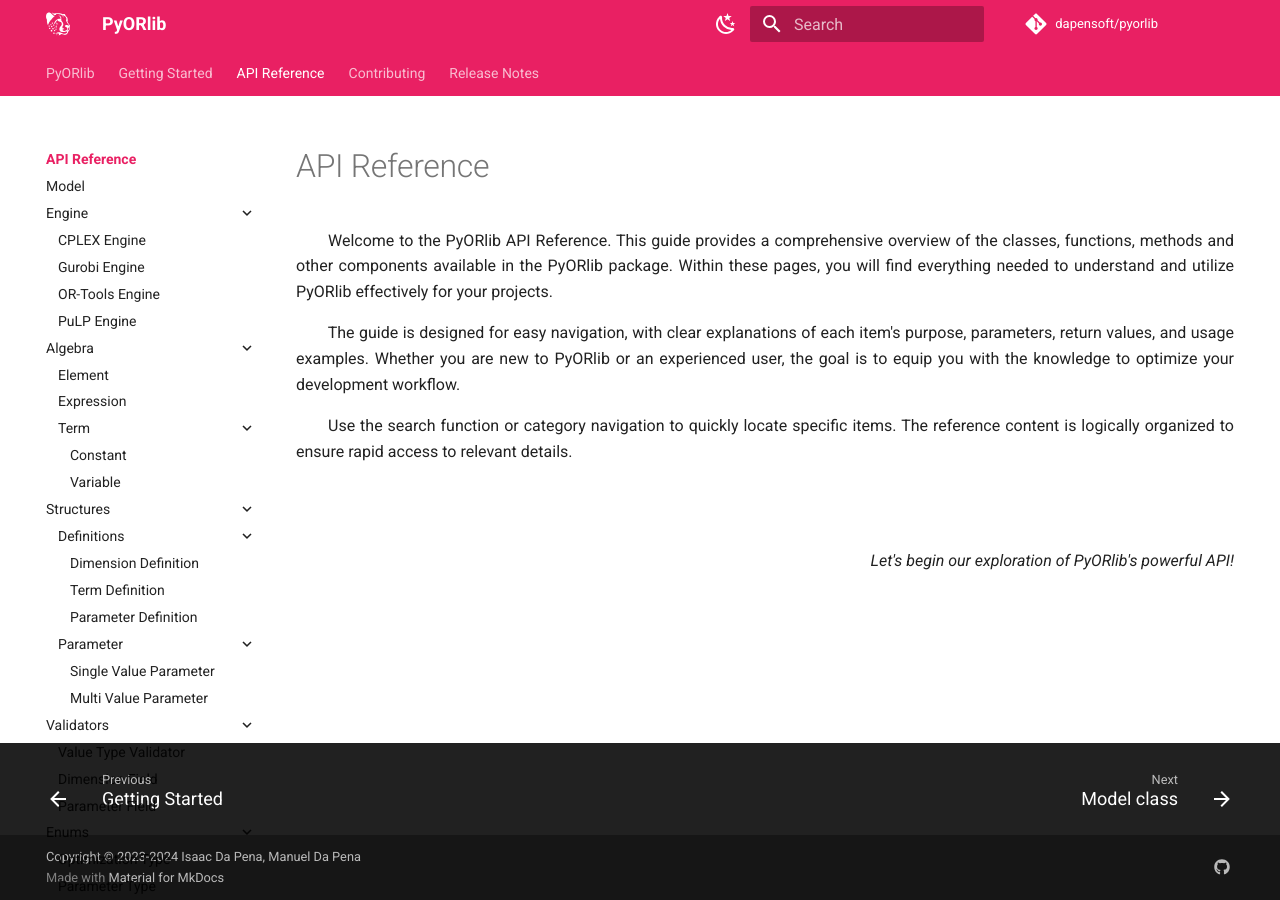
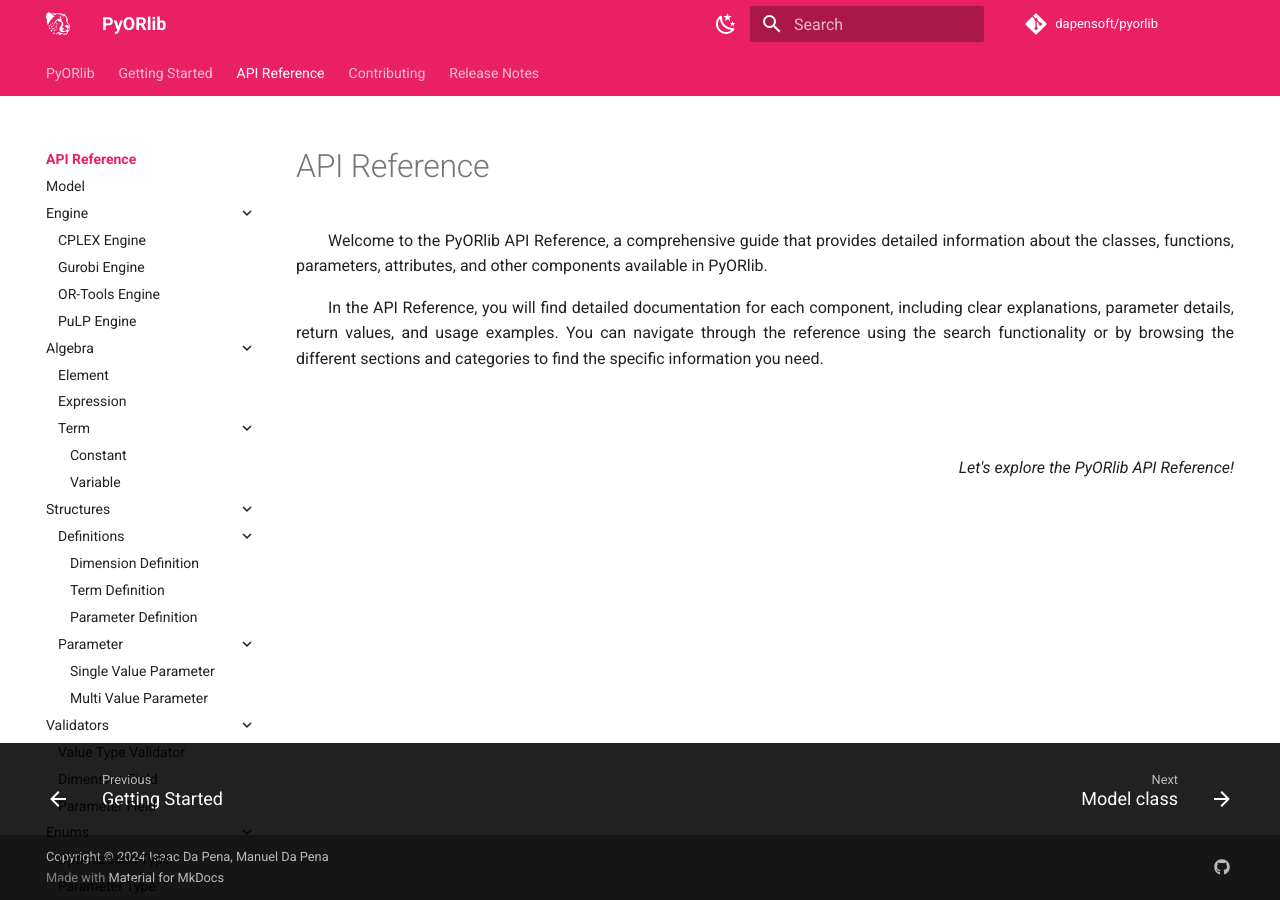
Before and after one commit to dapensoft/pyorlib, an MkDocs documentation site: the page built from docs/api/index.md, in a window 1280 px wide. Built offline with MkDocs 1.6.1 and Material for MkDocs 9.7.7, drawn with Linux system fonts in a browser that asks for light colours; comment, search, counter and statistics services are not loaded.

Commit message:
Update API index and copyright in docs

```diff
--- a/docs/api/index.md
+++ b/docs/api/index.md
@@ -6,27 +6,21 @@
 # API Reference
 
 <p style='text-align: justify;'>
-    &emsp;&emsp;Welcome to the PyORlib API Reference. This guide provides a comprehensive overview of the classes,
-	functions, methods and other components available in the PyORlib package. Within these pages, you will find
-	everything needed to understand and utilize PyORlib effectively for your projects.
+    &emsp;&emsp;Welcome to the PyORlib API Reference, a comprehensive guide that provides detailed information about
+	the classes, functions, parameters, attributes, and other components available in PyORlib.
 </p>
 
 <p style='text-align: justify;'>
-    &emsp;&emsp;The guide is designed for easy navigation, with clear explanations of each item's purpose, parameters,
-	return values, and usage examples. Whether you are new to PyORlib or an experienced user, the goal is to equip you
-	with the knowledge to optimize your development workflow.
-</p>
-
-<p style='text-align: justify;'>
-    &emsp;&emsp;Use the search function or category navigation to quickly locate specific items. The reference content
-	is logically organized to ensure rapid access to relevant details.
+    &emsp;&emsp;In the API Reference, you will find detailed documentation for each component, including clear explanations,
+	parameter details, return values, and usage examples. You can navigate through the reference using the search
+	functionality or by browsing the different sections and categories to find the specific information you need.
 </p>
 
 <br>
 <br>
 
 <p style='text-align: right;' markdown>
-    *Let's begin our exploration of PyORlib's powerful API!*
+    *Let's explore the PyORlib API Reference!*
 </p>
 
 <br>
--- a/mkdocs.yml
+++ b/mkdocs.yml
@@ -12,7 +12,7 @@
 
 # Copyright
 copyright: |
-  Copyright &copy; 2023-2024 <a href="https://github.com/idapena" target="_blank" rel="idapena">Isaac Da Pena</a>,
+  Copyright &copy; 2024 <a href="https://github.com/idapena" target="_blank" rel="idapena">Isaac Da Pena</a>,
   <a href="https://github.com/mdapena" target="_blank" rel="mdapena">Manuel Da Pena</a>
 
 # Configuration
```
